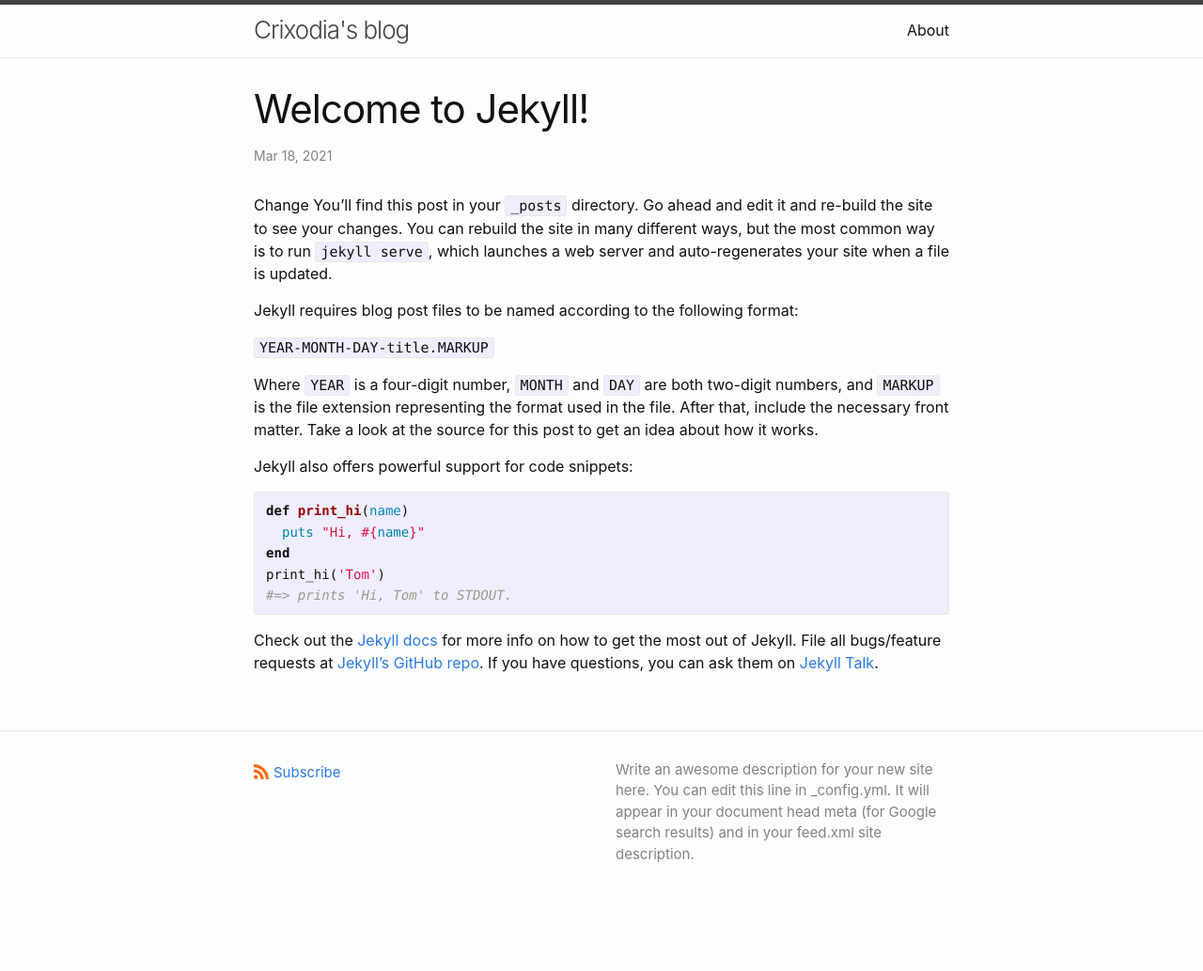
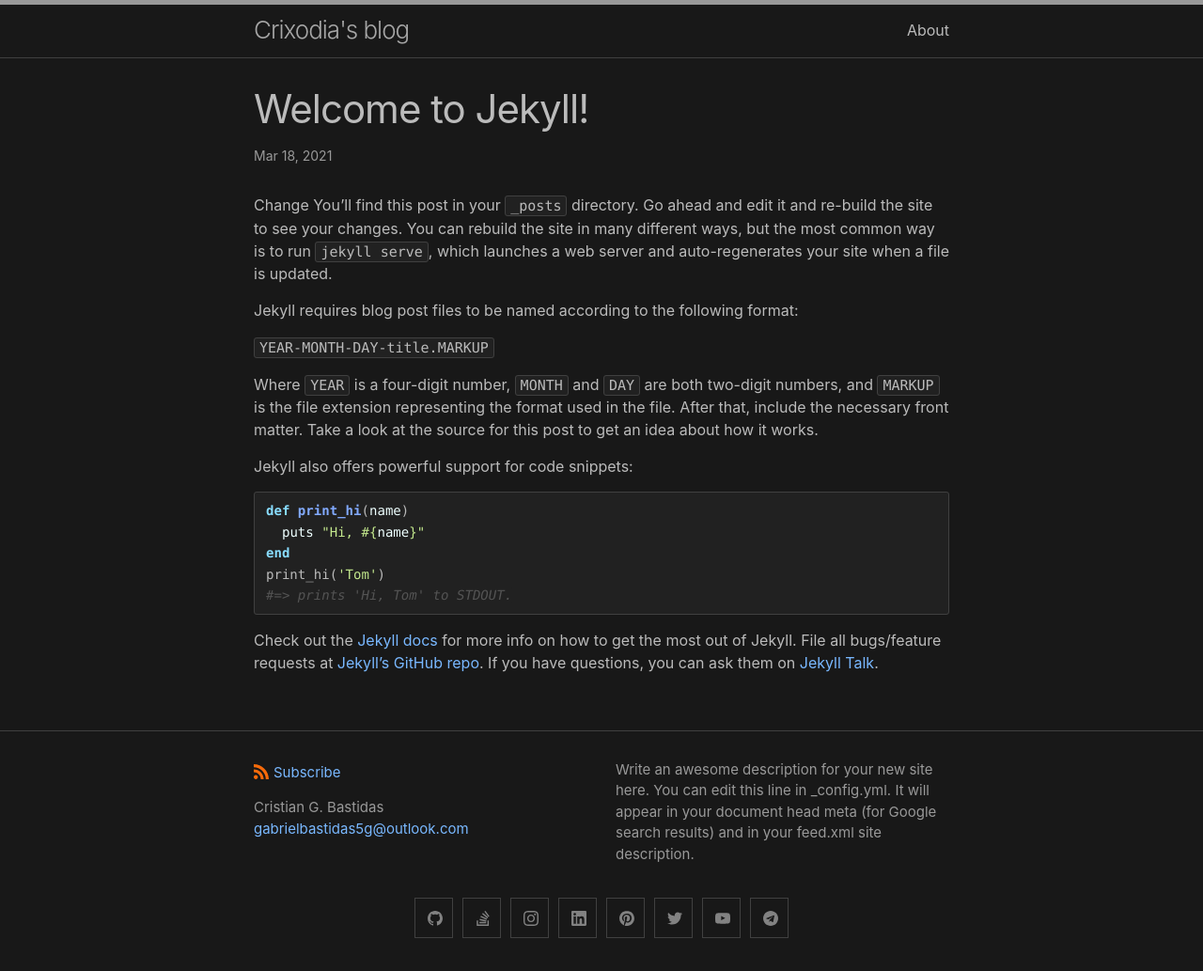
Before and after one commit to crixodia/my-blog, a Jekyll site: the page built from _posts/2021-03-18-welcome-to-jekyll.markdown, in a window 1280 px wide. Shown: the whole page at 94% size. Built offline with Jekyll 4.4.1, drawn with Linux system fonts in a browser that asks for light colours; comment, search, counter and statistics services are not loaded; before the commit the page ends 980 px from its top, so only the background shows below that.

```diff
--- a/Gemfile
+++ b/Gemfile
@@ -4,6 +4,7 @@ source "https://rubygems.org"
 # file and run `bundle install`. Run Jekyll with `bundle exec`, like so:
 #
 #     bundle exec jekyll serve
+#     bundle exec jekyll build JEKYLL_ENV=production --incremental
 #
 # This will help ensure the proper Jekyll version is running.
 # Happy Jekylling!
--- a/_config.yml
+++ b/_config.yml
@@ -19,7 +19,7 @@
 # in the templates via {{ site.myvariable }}.
 
 title: Crixodia's blog
-email:
+#email:
 description: >- # this means to ignore newlines until "baseurl:"
   Write an awesome description for your new site here. You can edit this
   line in _config.yml. It will appear in your document head meta (for
@@ -29,7 +29,25 @@ url: "https://crixodia.github.io" # the base hostname & protocol for your site,
 #Removed due to new minima version
 #twitter_username: crixodia
 #github_username:  crixodia
+disqus:
+  shortname: crixodiablog
 
+minima:
+  skin: dark
+  social_links:
+      twitter: crixodia
+      github: crixodia
+      stackoverflow: "8524034"
+      instagram: crixodia
+      linkedin: crixodia
+      pinterest: crixodia
+      telegram: crixodia
+      youtube_channel: UCIIszmFMvyNn5gj0xwrxIsg
+      youtube_channel_name: Gabriel Bastidas
+
+author:
+  name: Cristian G. Bastidas
+  email: "gabrielbastidas5g@outlook.com"
 # Build settings
 #Removed to use general theme
 #theme: minima
```
Also changed, not shown: _posts/2021-03-18-welcome-to-jekyll.markdown (line endings or trailing spaces).
